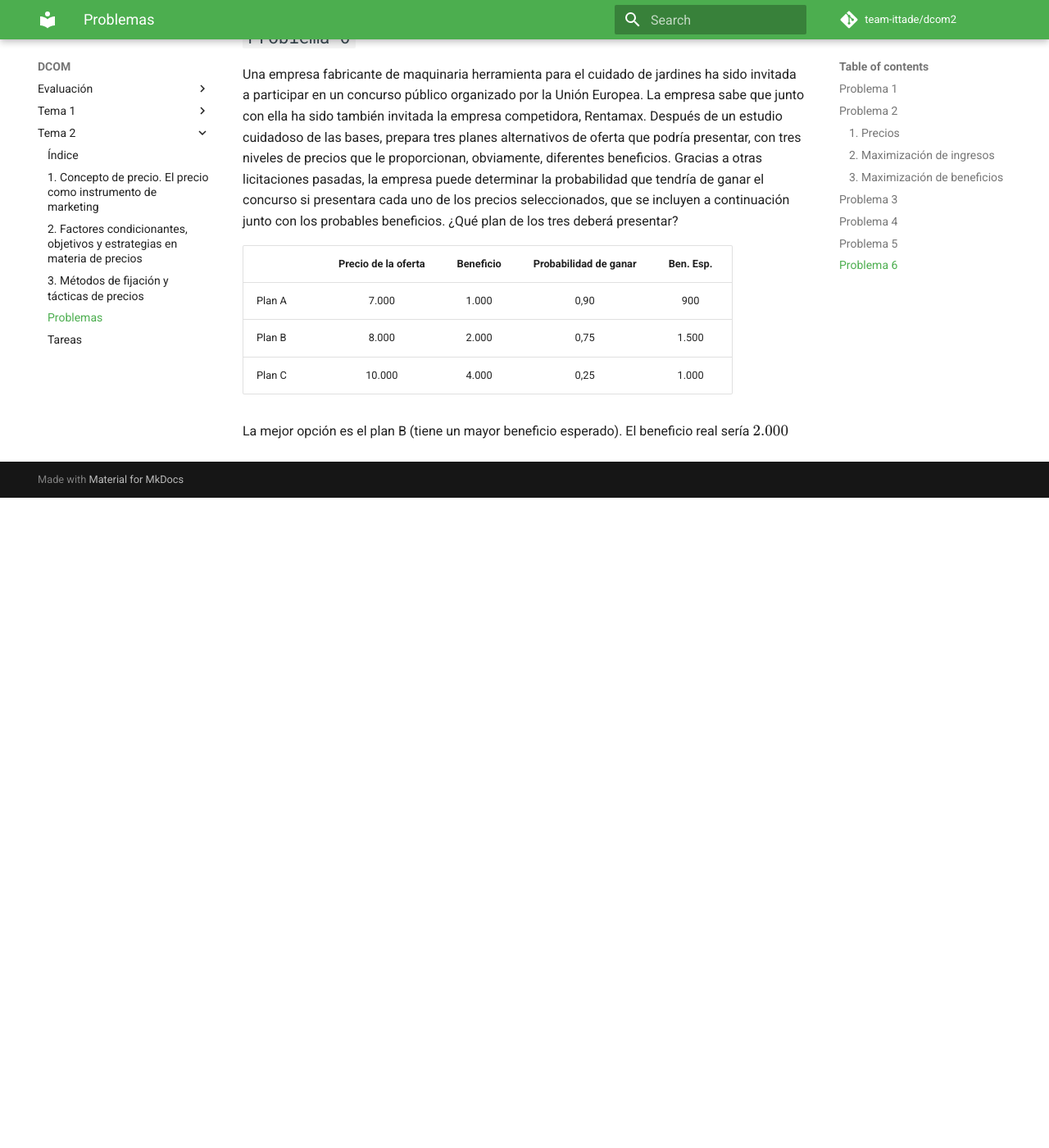
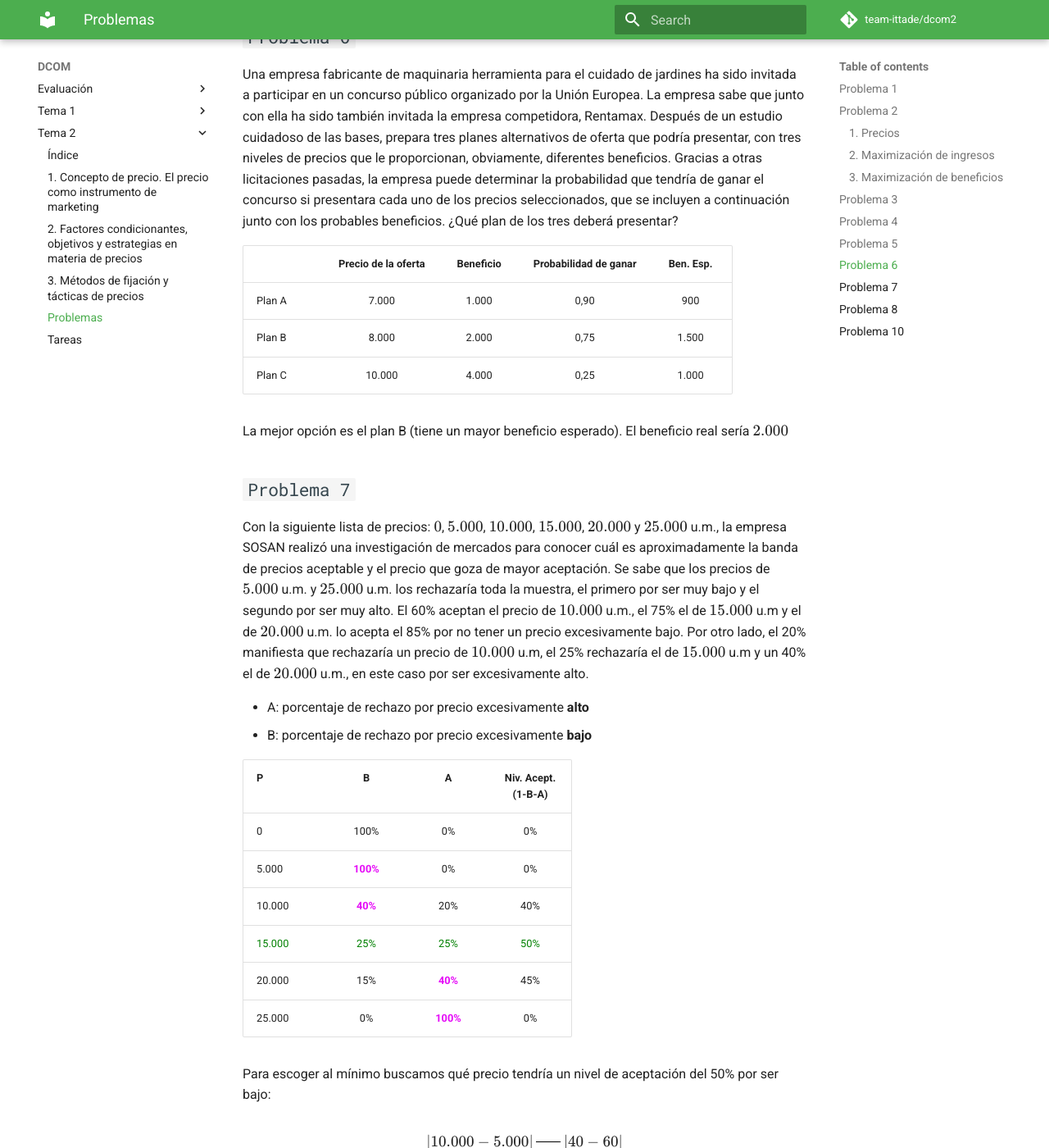
Before and after one commit to team-ittade/dcom2, an MkDocs documentation site: the page built from docs/tema-2/problemas.md, in a window 1280 px wide and 1400 px high, scrolled down 4274 px. Shown: the whole window at 82% size. Built offline with MkDocs 1.6.1 and Material for MkDocs 9.7.7, drawn with Linux system fonts in a browser that asks for light colours; comment, search, counter and statistics services are not loaded; before the commit the page ends 4881 px from its top, so only the background shows below that; some of the changed text lies outside the part shown.

Commit message:
2021-03-17 - ejercicios 7 8 y 10

```diff
--- a/docs/tema-2/problemas.md
+++ b/docs/tema-2/problemas.md
@@ -125,3 +125,98 @@
 |Plan C|10.000|4.000|0,25|1.000|
 
 La mejor opción es el plan B (tiene un mayor beneficio esperado). El beneficio real sería $2.000$
+
+## `Problema 7`
+
+Con la siguiente lista de precios: $0$, $5.000$, $10.000$, $15.000$, $20.000$ y $25.000$ u.m., la empresa SOSAN realizó una investigación de mercados para conocer cuál es aproximadamente la banda de precios aceptable y el precio que goza de mayor aceptación. Se sabe que los precios de $5.000$ u.m. y $25.000$ u.m. los rechazaría toda la muestra, el primero por ser muy bajo y el segundo por ser muy alto. El 60% aceptan el precio de $10.000$ u.m., el 75% el de $15.000$ u.m y el de $20.000$ u.m. lo acepta el 85% por no tener un precio excesivamente bajo. Por otro lado, el 20% manifiesta que rechazaría un precio de $10.000$ u.m, el 25% rechazaría el de $15.000$ u.m y un 40% el de $20.000$ u.m., en este caso por ser excesivamente alto.
+
+- A: porcentaje de rechazo por precio excesivamente **alto**
+- B: porcentaje de rechazo por precio excesivamente **bajo**
+
+|P|B|A|Niv. Acept.<br>(1-B-A)|
+|--|:--:|:--:|:--:|
+|0|100%|0%|0%|
+|5.000|**100%**{.magenta}|0%|0%|
+|10.000|**40%**{.magenta}|20%|40%|
+|15.000 {.green}|25% {.green}|25% {.green}|50% {.green}|
+|20.000|15%|**40%**{.magenta}|45%|
+|25.000|0%|**100%**{.magenta}|0%|
+
+Para escoger al mínimo buscamos qué precio tendría un nivel de aceptación del 50% por ser bajo:
+
+$$
+\begin{align*}
+& |10.000-5.000| \,\rule[2.5pt]{16pt}{0.5pt}\, |40-60|\\
+& |10.000-\;\;\;x\;\;\;| \,\rule[2.5pt]{16pt}{0.5pt}\, |40-50|
+\end{align*}
+$$
+
+$\dfrac{500\cdot10}{60}=10.000-x→x=9.166,67$
+
+Para escoger al máximo buscamos qué precio tendría un nivel de aceptación del 50% por ser alto:
+
+$$
+\begin{align*}
+& |25.000-20.000| \,\rule[2.5pt]{16pt}{0.5pt}\, |100-40|\\
+& |25.000-\;\;\;\;x\;\;\;\;| \,\rule[2.5pt]{16pt}{0.5pt}\, |100-50|
+\end{align*}
+$$
+
+$x=20.833,33$
+
+**¿Qué precio fijaríamos?** 15.000
+
+## `Problema 8`
+
+La empresa SINSU quiere conocer cuál es el precio más adecuado para un nuevo desodorante que va a lanzar al mercado. Para la determinación de tal precio, se fija en dos empresas competidoras, X e Y, que actualmente venden sus respectivas marcas a un precio de 8 y 12 euros, respectivamente. La empresa valora con una importancia relativa de 0,5, 0,3 y 0,2 los atributos durabilidad, olor y envase. La puntuación dada por la muestra elegida a cada atributo para cada desodorante es la siguiente:
+
+![img](../images/tema-2/tabla-problema-8.png)
+
+**Calcule:**
+
+1. El precio que se ajusta a la calidad percibida de la marca SINSU de desodorante
+2. El precio con el que la empresa SINSU igualaría o superaría el valor percibido por los consumidores para la marcas X e Y.
+
+|Atributo|Importancia|Media|
+|--|--|
+|Durabilidad|0.5|0.33|
+|Olor|0.3|0.33|
+|Envase|0.2|0.33|
+
+![img](../images/tema-2/problema-8-solucion.png)
+
+- Evaluación de calidad: sumar cada atributo por su importancia relativa
+- Índice de evaluación: evaluación de la calidad / media de la evaluación de la calidad
+- Precio ajustado a calidad: Índice de evaluación \* media de los precios
+- Valor percibido: Precio ajustado / Precio real
+
+Para nuestra marca podemos fijal un valor percibido (mayor o igual al resto de valores percibidos) y calculamos el precio real
+
+Precio con el que igualaría o superaría el valor percibido de X e Y: $10,65/1,256=8,49$
+
+## `Problema 10`
+
+Para la próxima temporada, CKIDS pretende comercializar polos de elevada calidad. Se sabe que los dos competidores más directos (A y B) fijan un precio para los polos de 34 u.m. y 37 u.m. respectivamente. Con el fin de establecer el precio más adecuado para los nuevos polos, se ha realizado un estudio de mercado entre los padres, obteniéndose los siguientes resultados.
+
+![img](../images/tema-2/tabla-problema-10.png)
+
+Además, los responsables de marketing han valorado la calidad de las marcas A y B con 96 y 100 puntos, respectivamente. Cuál será el precio más adecuado y los precios máximos y mínimo para el polo según el método de la banda de precios aceptable? ¿Sería este precio el más adecuado para que sea la marca de mejor relación calidad-precio según el método del valor percibido, si se sabe que se ha valorado la calidad de sus polos con 97 puntos?
+
+|Precio|B|A|Niv. Acept.|
+|24|100|0|0|
+|27|100|0|0|
+|30|90|0|10|
+|33|**75**{.magenta}|0|25|
+|36|**20**{.magenta}|5|75|
+|**39**{.green}|**5**{.green}|**15**{.green}|**80**{.green}|
+|42|0|**30**{.magenta}|70|
+|45|0|**75**{.magenta}|25|
+|48|0|95|5|
+|51|0|100|0|
+
+![img](../images/tema-2/problema-10-solucion-valor-percibido.png)
+
+Banda de precios aceptable: entre 34,5 y 43,5
+
+El precio más aceptado haría la relación más desfavorable: $35,252/29=0,904$<br>
+Para ser la marca de mayor valor percibido: $35,252/1,026=34,359$
```
Also changed, not shown: docs/images/tema-2/problema-10-solucion-valor-percibido.png (added), docs/images/tema-2/problema-8-solucion.png (added), docs/images/tema-2/tabla-problema-10.png (added), docs/images/tema-2/tabla-problema-8.png (added).
